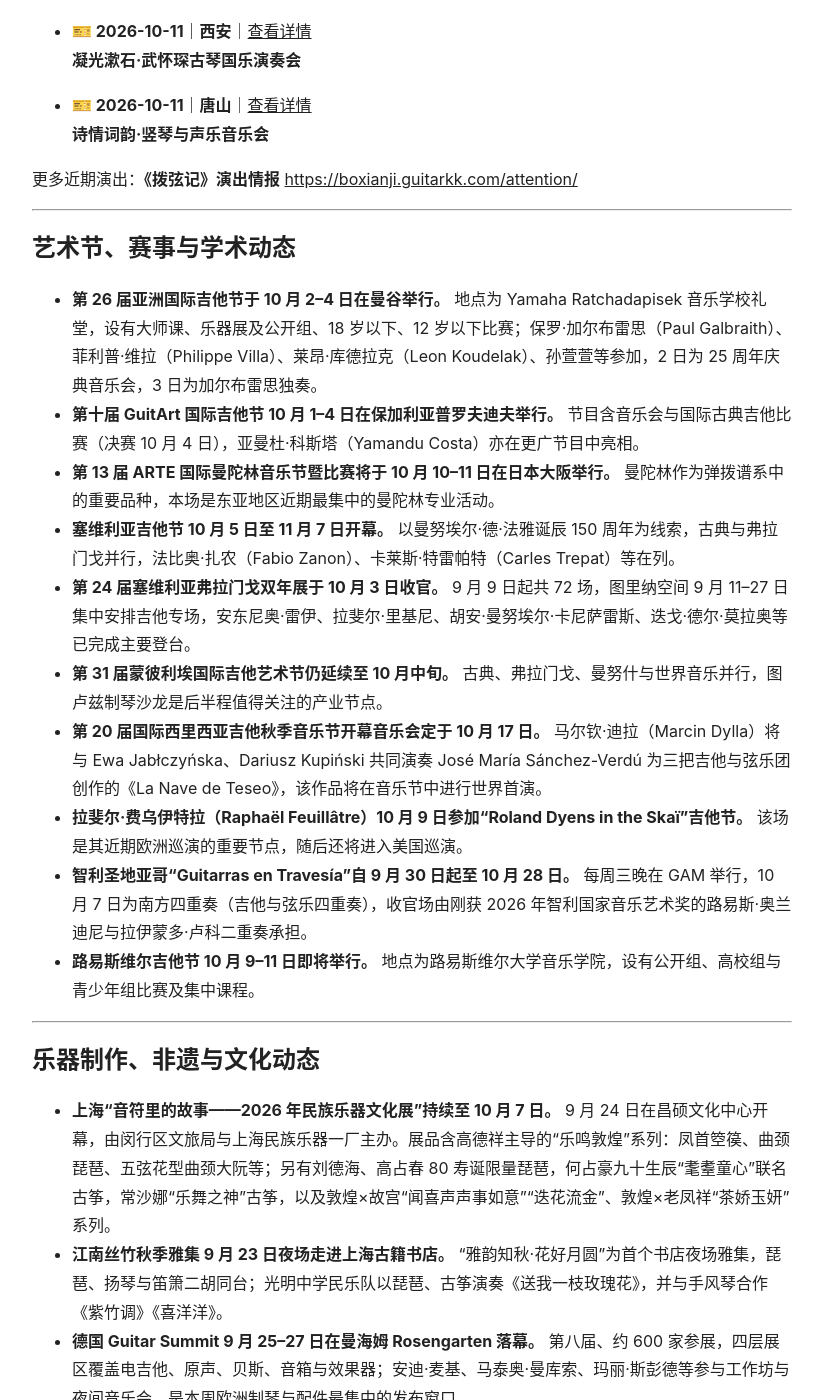
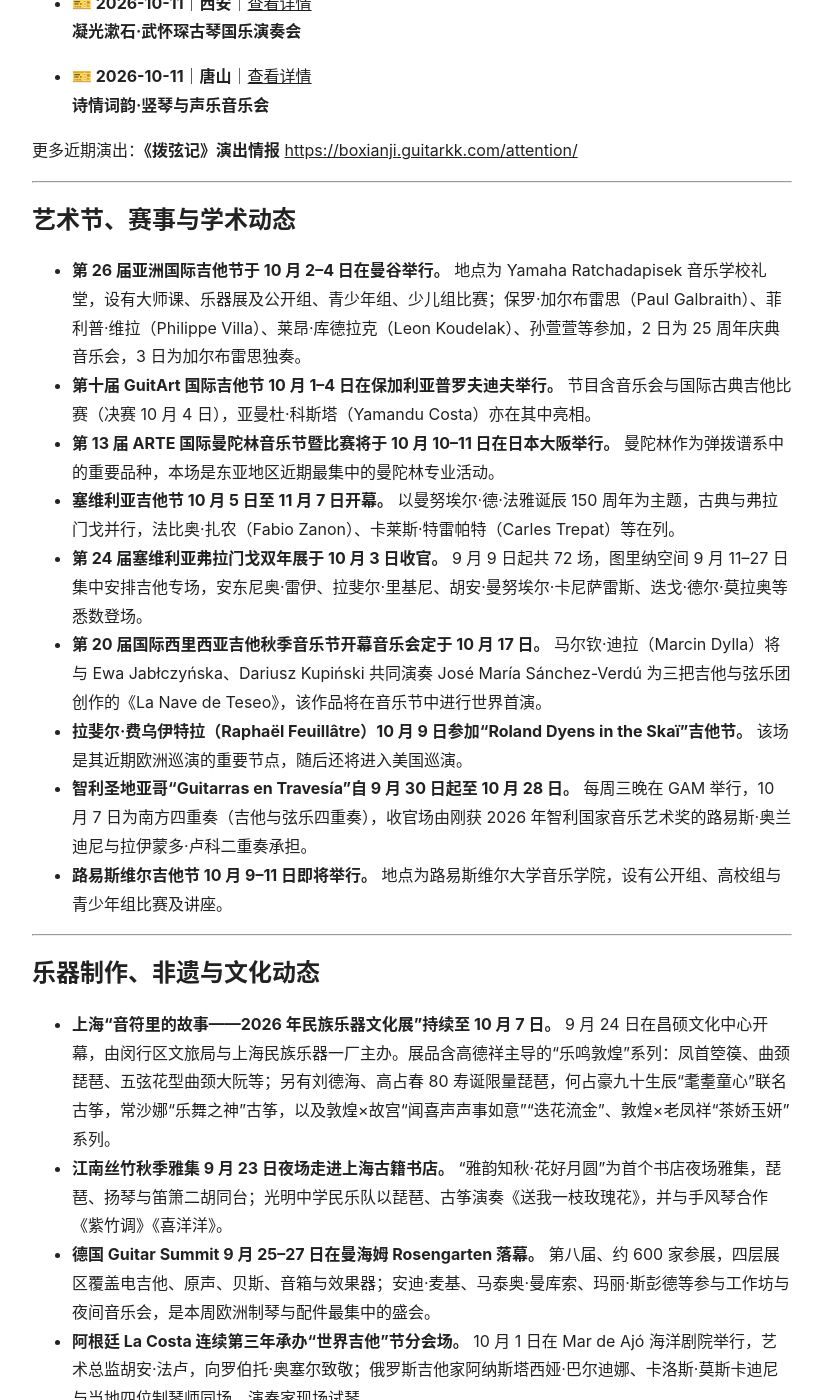
Before and after one commit to KeenKwok/boxianji, a Jekyll site: the page built from weekly/2026-10-03.md, in a window 1280 px wide and 1400 px high, scrolled down 1302 px. Shown: the whole window, without its empty margins (228-1051 px from the left). Built offline with Jekyll 4.4.1, drawn with Linux system fonts in a browser that asks for light colours; some of the changed text lies outside the part shown.

Commit message:
更新 2026-10-03.md

```diff
--- a/weekly/2026-10-03.md
+++ b/weekly/2026-10-03.md
@@ -10,7 +10,7 @@ title: 弹拨乐一周简报（2026.09.27—10.03）
 
 ## 编辑导语
 
-> 本周关键词是国庆档接中秋。郑州汇聚泛箜篌类名家，上海民族乐器文化展将敦煌仿古弹拨与限量联名器搬进展厅；德国 Guitar Summit 于 9 月 27 日收官，塞维利亚弗拉门戈双年展亦在前后落幕。未来一周，王中山《望故乡》转战无锡、郑州，香港彈樂庆十五载，朴葵姬连走台中、台北；曼谷亚洲国际吉他节与保加利亚 GuitArt 同期开幕，大阪 ARTE 曼陀林节、塞维利亚吉他节接棒。国际方面，阿努什卡·香卡“Chapters Tour”进入京沪穗窗口，米洛什秋季行程因健康原因出现调整。
+> 本周关键词是中秋国庆档。郑州汇聚泛箜篌类名家，上海民族乐器文化展将敦煌仿古弹拨与限量联名乐器搬进展厅；德国 Guitar Summit 于 9 月 27 日收官，塞维利亚弗拉门戈双年展亦在近期落幕。王中山《望故乡》转战无锡、郑州，香港彈樂庆十五载，朴葵姬连走台中、台北；曼谷亚洲国际吉他节与保加利亚 GuitArt 同期开幕，大阪 ARTE 曼陀林节、塞维利亚吉他节接棒。阿努什卡·香卡“Chapters Tour”即将在京沪穗上演，米洛什秋季行程因健康原因出现调整。
 
 ---
 
@@ -34,16 +34,15 @@ title: 弹拨乐一周简报（2026.09.27—10.03）
 
 ## **艺术节、赛事与学术动态**
 
-- **第 26 届亚洲国际吉他节于 10 月 2–4 日在曼谷举行。** 地点为 Yamaha Ratchadapisek 音乐学校礼堂，设有大师课、乐器展及公开组、18 岁以下、12 岁以下比赛；保罗·加尔布雷思（Paul Galbraith）、菲利普·维拉（Philippe Villa）、莱昂·库德拉克（Leon Koudelak）、孙萱萱等参加，2 日为 25 周年庆典音乐会，3 日为加尔布雷思独奏。
-- **第十届 GuitArt 国际吉他节 10 月 1–4 日在保加利亚普罗夫迪夫举行。** 节目含音乐会与国际古典吉他比赛（决赛 10 月 4 日），亚曼杜·科斯塔（Yamandu Costa）亦在更广节目中亮相。
+- **第 26 届亚洲国际吉他节于 10 月 2–4 日在曼谷举行。** 地点为 Yamaha Ratchadapisek 音乐学校礼堂，设有大师课、乐器展及公开组、青少年组、少儿组比赛；保罗·加尔布雷思（Paul Galbraith）、菲利普·维拉（Philippe Villa）、莱昂·库德拉克（Leon Koudelak）、孙萱萱等参加，2 日为 25 周年庆典音乐会，3 日为加尔布雷思独奏。
+- **第十届 GuitArt 国际吉他节 10 月 1–4 日在保加利亚普罗夫迪夫举行。** 节目含音乐会与国际古典吉他比赛（决赛 10 月 4 日），亚曼杜·科斯塔（Yamandu Costa）亦在其中亮相。
 - **第 13 届 ARTE 国际曼陀林音乐节暨比赛将于 10 月 10–11 日在日本大阪举行。** 曼陀林作为弹拨谱系中的重要品种，本场是东亚地区近期最集中的曼陀林专业活动。
-- **塞维利亚吉他节 10 月 5 日至 11 月 7 日开幕。** 以曼努埃尔·德·法雅诞辰 150 周年为线索，古典与弗拉门戈并行，法比奥·扎农（Fabio Zanon）、卡莱斯·特雷帕特（Carles Trepat）等在列。
-- **第 24 届塞维利亚弗拉门戈双年展于 10 月 3 日收官。** 9 月 9 日起共 72 场，图里纳空间 9 月 11–27 日集中安排吉他专场，安东尼奥·雷伊、拉斐尔·里基尼、胡安·曼努埃尔·卡尼萨雷斯、迭戈·德尔·莫拉奥等已完成主要登台。
-- **第 31 届蒙彼利埃国际吉他艺术节仍延续至 10 月中旬。** 古典、弗拉门戈、曼努什与世界音乐并行，图卢兹制琴沙龙是后半程值得关注的产业节点。
+- **塞维利亚吉他节 10 月 5 日至 11 月 7 日开幕。** 以曼努埃尔·德·法雅诞辰 150 周年为主题，古典与弗拉门戈并行，法比奥·扎农（Fabio Zanon）、卡莱斯·特雷帕特（Carles Trepat）等在列。
+- **第 24 届塞维利亚弗拉门戈双年展于 10 月 3 日收官。** 9 月 9 日起共 72 场，图里纳空间 9 月 11–27 日集中安排吉他专场，安东尼奥·雷伊、拉斐尔·里基尼、胡安·曼努埃尔·卡尼萨雷斯、迭戈·德尔·莫拉奥等悉数登场。
 - **第 20 届国际西里西亚吉他秋季音乐节开幕音乐会定于 10 月 17 日。** 马尔钦·迪拉（Marcin Dylla）将与 Ewa Jabłczyńska、Dariusz Kupiński 共同演奏 José María Sánchez-Verdú 为三把吉他与弦乐团创作的《La Nave de Teseo》，该作品将在音乐节中进行世界首演。
 - **拉斐尔·费乌伊特拉（Raphaël Feuillâtre）10 月 9 日参加“Roland Dyens in the Skaï”吉他节。** 该场是其近期欧洲巡演的重要节点，随后还将进入美国巡演。
 - **智利圣地亚哥“Guitarras en Travesía”自 9 月 30 日起至 10 月 28 日。** 每周三晚在 GAM 举行，10 月 7 日为南方四重奏（吉他与弦乐四重奏），收官场由刚获 2026 年智利国家音乐艺术奖的路易斯·奥兰迪尼与拉伊蒙多·卢科二重奏承担。
-- **路易斯维尔吉他节 10 月 9–11 日即将举行。** 地点为路易斯维尔大学音乐学院，设有公开组、高校组与青少年组比赛及集中课程。
+- **路易斯维尔吉他节 10 月 9–11 日即将举行。** 地点为路易斯维尔大学音乐学院，设有公开组、高校组与青少年组比赛及讲座。
 
 ---
 
@@ -51,16 +50,16 @@ title: 弹拨乐一周简报（2026.09.27—10.03）
 
 - **上海“音符里的故事——2026 年民族乐器文化展”持续至 10 月 7 日。** 9 月 24 日在昌硕文化中心开幕，由闵行区文旅局与上海民族乐器一厂主办。展品含高德祥主导的“乐鸣敦煌”系列：凤首箜篌、曲颈琵琶、五弦花型曲颈大阮等；另有刘德海、高占春 80 寿诞限量琵琶，何占豪九十生辰“耄耋童心”联名古筝，常沙娜“乐舞之神”古筝，以及敦煌×故宫“闻喜声声事如意”“迭花流金”、敦煌×老凤祥“茶娇玉妍”系列。
 - **江南丝竹秋季雅集 9 月 23 日夜场走进上海古籍书店。** “雅韵知秋·花好月圆”为首个书店夜场雅集，琵琶、扬琴与笛箫二胡同台；光明中学民乐队以琵琶、古筝演奏《送我一枝玫瑰花》，并与手风琴合作《紫竹调》《喜洋洋》。
-- **德国 Guitar Summit 9 月 25–27 日在曼海姆 Rosengarten 落幕。** 第八届、约 600 家参展，四层展区覆盖电吉他、原声、贝斯、音箱与效果器；安迪·麦基、马泰奥·曼库索、玛丽·斯彭德等参与工作坊与夜间音乐会，是本周欧洲制琴与配件最集中的发布窗口。
+- **德国 Guitar Summit 9 月 25–27 日在曼海姆 Rosengarten 落幕。** 第八届、约 600 家参展，四层展区覆盖电吉他、原声、贝斯、音箱与效果器；安迪·麦基、马泰奥·曼库索、玛丽·斯彭德等参与工作坊与夜间音乐会，是本周欧洲制琴与配件最集中的盛会。
 - **阿根廷 La Costa 连续第三年承办“世界吉他”节分会场。** 10 月 1 日在 Mar de Ajó 海洋剧院举行，艺术总监胡安·法卢，向罗伯托·奥塞尔致敬；俄罗斯吉他家阿纳斯塔西娅·巴尔迪娜、卡洛斯·莫斯卡迪尼与当地四位制琴师同场，演奏家现场试琴。
 
 ---
 
 ## **行业动态**
 
-- **国庆档弹拨巡演进入购票与到场窗口。** 10 月 1 日东莞“国乐礼赞”国庆民乐音乐会（尊岭之秀乐团）；10 月 3 日无锡、10 月 5 日郑州为王中山“敦煌国乐·望故乡 2026”，编制含古筝与三弦；10 月 5 日北京自得琴社《战汉·启元》国风户外场，古琴、古筝、中阮、琵琶同台。
-- **港澳台弹拨专场集中在周末。** 10 月 4 日香港“彈樂·作樂多端十五載”以柳琴、中阮为主；朴葵姬吉他独奏 10 月 4 日台中、10 月 5 日台北连演。9 月 27 日台北《流金岁月·曼陀林群星会》、9 月 30 日郑州世界泛箜篌类名家音乐会（Seifollah Shokri、Şirin Pancaroğlu、Diabel Cissokho、鲁璐）为本周已落幕的两条谱系线索。
-- **清华大学艺术教育中心举办“美育浸润·弦系未来”未来之星古典吉他名家师生音乐会。** 该场延续校园与职业名家对接的古典吉他教育路径，是本周国内高校美育场景中值得记下的弹拨专场。
+- **国庆档弹拨音乐会轮番上演。** 10 月 1 日东莞博物馆“国乐礼赞”国庆民乐音乐会（尊岭之秀乐团）；10 月 3 日无锡、10 月 5 日郑州为王中山“敦煌国乐·望故乡 2026”，编制含古筝与三弦；10 月 5 日北京自得琴社《战汉·启元》国风户外场，古琴、古筝、中阮、琵琶同台。
+- **港澳台弹拨专场集中在周末。** 10 月 4 日香港“彈樂·作樂多端十五載”以柳琴、中阮为主；朴葵姬吉他独奏 10 月 4 日台中、10 月 5 日台北连演。9 月 27 日台北《流金岁月·曼陀林群星会》。
+- **清华大学艺术教育中心举办“美育浸润·弦系未来”未来之星古典吉他名家师生音乐会。** 该场延续校园与职业名家对接的古典吉他教育路径。
 - **阿努什卡·香卡西塔琴“Chapters Tour”进入中国大陆巡演窗口。** 10 月 14 日北京、16 日上海、18 日广州连续三站，编制含西塔琴、单簧管、低音提琴与打击乐。
 - **上海国际乐器展仍是月内产业节点。** Music China 定于 10 月 28–31 日，覆盖民族弹拨全产业链，适合与本周上海乐器文化展对照着看制琴与文创联名。
 
@@ -68,11 +67,7 @@ title: 弹拨乐一周简报（2026.09.27—10.03）
 
 ## **人物资讯**
 
-- **王中山《望故乡》由中秋档转入国庆巡演。** 合肥场之后，10 月 3 日无锡、10 月 5 日郑州连续两站，合作者包括王中喜、王中华、计璐、郑瑀，是本周最清晰的古筝名家行程。
-- **朴葵姬一周内完成台中、台北两场独奏。** 古典吉他专场分列 10 月 4 日与 5 日，是港澳台周末最直接的独奏选择。
-- **阿努什卡·香卡（Anoushka Shankar）进入中国大陆巡演窗口。** “Chapters Tour”10 月 14 日北京、16 日上海、18 日广州连续举行，是本周人物资讯中最值得提前跟踪的国际弹拨音乐家动态。
 - **马尔钦·迪拉（Marcin Dylla）将参加第 20 届国际西里西亚吉他秋季音乐节开幕音乐会。** 10 月 17 日，他将与 Ewa Jabłczyńska、Dariusz Kupiński 共同演奏 José María Sánchez-Verdú 创作的三把吉他与弦乐团协奏作品《La Nave de Teseo》，该作品将在音乐节中进行世界首演。
 - **拉斐尔·费乌伊特拉（Raphaël Feuillâtre）10 月 9 日参加“Roland Dyens in the Skaï”吉他节。** 该项目为其近期欧洲巡演的重要节点，随后还将进入美国巡演。
 - **米洛什（Miloš Karadaglić）的秋季演出出现调整。** 英国 Saffron Hall 原定 10 月 3 日举行的 Miloš 与手风琴家 Ksenija Sidorova 音乐会已经取消，主办方说明 Miloš 因需要进一步治疗的健康问题退出秋季演出。
 - **路易斯·奥兰迪尼获 2026 年智利国家音乐艺术奖。** 10 月 28 日将与拉伊蒙多·卢科在圣地亚哥以德国作品与键盘改编收官“Guitarras en Travesía”，曲目含巴赫《托卡塔》BWV 914，并关联 Naxos 近期智利与拉美作品唱片。
-- **香港彈樂以十五周年专场作阶段总结。** 10 月 4 日音乐会以柳琴、中阮为核心，把职业室内弹拨组合的年限放到台前。
```
